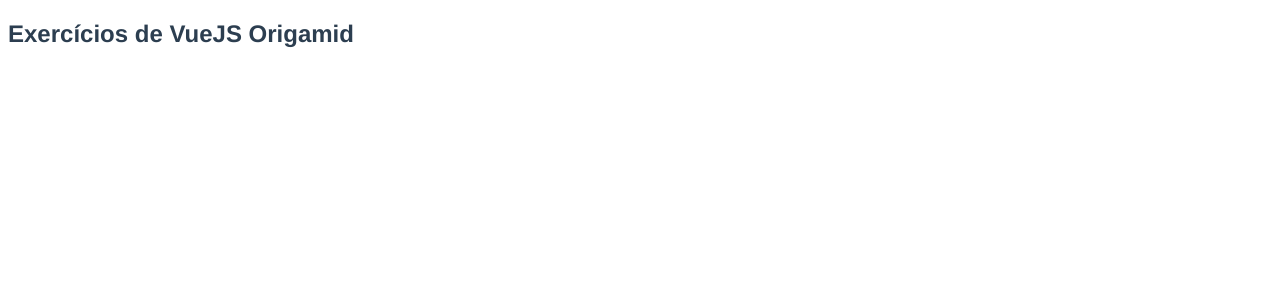
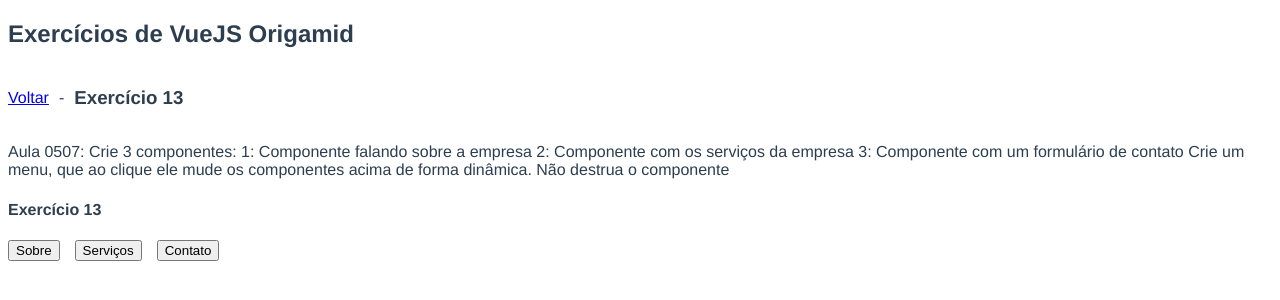
Before and after one commit to owarleysouza/study-vue-exercises, a Vue app: page /exercise-13 in a window 1280 px wide. Shown: the top 300 px of the page. Built offline with nearby package versions, Linux system fonts and the light colour scheme.

Commit message:
exercise for dinamic components done

```diff
--- /dev/null
+++ b/src/components/AboutCompany.vue
@@ -0,0 +1,9 @@
+<template>
+  <p>Sobre a empresa</p>
+</template>
+
+<script>
+export default {
+  name: "AboutCompany",
+};
+</script>
--- /dev/null
+++ b/src/components/AboutCompanyService.vue
@@ -0,0 +1,9 @@
+<template>
+  <p>Sobre os serviços da empresa</p>
+</template>
+
+<script>
+export default {
+  name: "AboutCompanyService",
+};
+</script>
--- /dev/null
+++ b/src/components/CompanyFormContact.vue
@@ -0,0 +1,9 @@
+<template>
+  <p>Formulário de Contato</p>
+</template>
+
+<script>
+export default {
+  name: "CompanyFormContact",
+};
+</script>
--- a/src/router/index.js
+++ b/src/router/index.js
@@ -70,6 +70,11 @@
     name: "Exercise12",
     component: () => import("../views/Exercise12.vue"),
   },
+  {
+    path: "/exercise-13",
+    name: "Exercise13",
+    component: () => import("../views/Exercise13.vue"),
+  },
 ];
 
 const router = new VueRouter({
--- /dev/null
+++ b/src/views/Exercise13.vue
@@ -0,0 +1,67 @@
+<template>
+  <div>
+    <div class="flex">
+      <router-link to="/">Voltar</router-link>
+      <span>-</span>
+      <h3>Exercício 13</h3>
+    </div>
+    <p>Aula 0507: Crie 3 componentes:
+
+      1: Componente falando sobre a empresa
+      2: Componente com os serviços da empresa
+      3: Componente com um formulário de contato
+
+      Crie um menu, que ao clique ele mude os componentes
+      acima de forma dinâmica. Não destrua o componente
+    </p>
+
+    <h4>Exercício 13</h4>
+    <div class="menu">
+      <button @click="changeComponent('AboutCompany')">Sobre</button>
+      <button @click="changeComponent('AboutCompanyService')">Serviços</button>
+      <button @click="changeComponent('CompanyFormContact')">Contato</button>
+    </div>
+
+    <keep-alive>
+      <component :is="componentName" />
+    </keep-alive>
+
+  </div>
+</template>
+
+<script>
+import AboutCompany from "../components/AboutCompany.vue";
+import AboutCompanyService from "../components/AboutCompanyService.vue";
+import CompanyFormContact from "../components/CompanyFormContact.vue";
+
+export default {
+  name: "Exercise13",
+  components: { AboutCompany, AboutCompanyService, CompanyFormContact },
+  data: () => ({
+    componentName: "",
+  }),
+  watch: {},
+  computed: {},
+  methods: {
+    changeComponent(name) {
+      this.componentName = name;
+    },
+  },
+  created() {},
+};
+</script>
+
+<style lang="scss" scoped>
+.flex {
+  display: flex;
+  flex-direction: row;
+  align-items: center;
+  gap: 10px;
+}
+
+.menu {
+  display: flex;
+  flex-direction: row;
+  gap: 15px;
+}
+</style>
--- a/src/views/Home.vue
+++ b/src/views/Home.vue
@@ -37,6 +37,9 @@
       <li>
         <router-link to="/exercise-12">Exercício 12</router-link>
       </li>
+      <li>
+        <router-link to="/exercise-13">Exercício 13</router-link>
+      </li>
     </ul>
   </div>
 </template>
```
